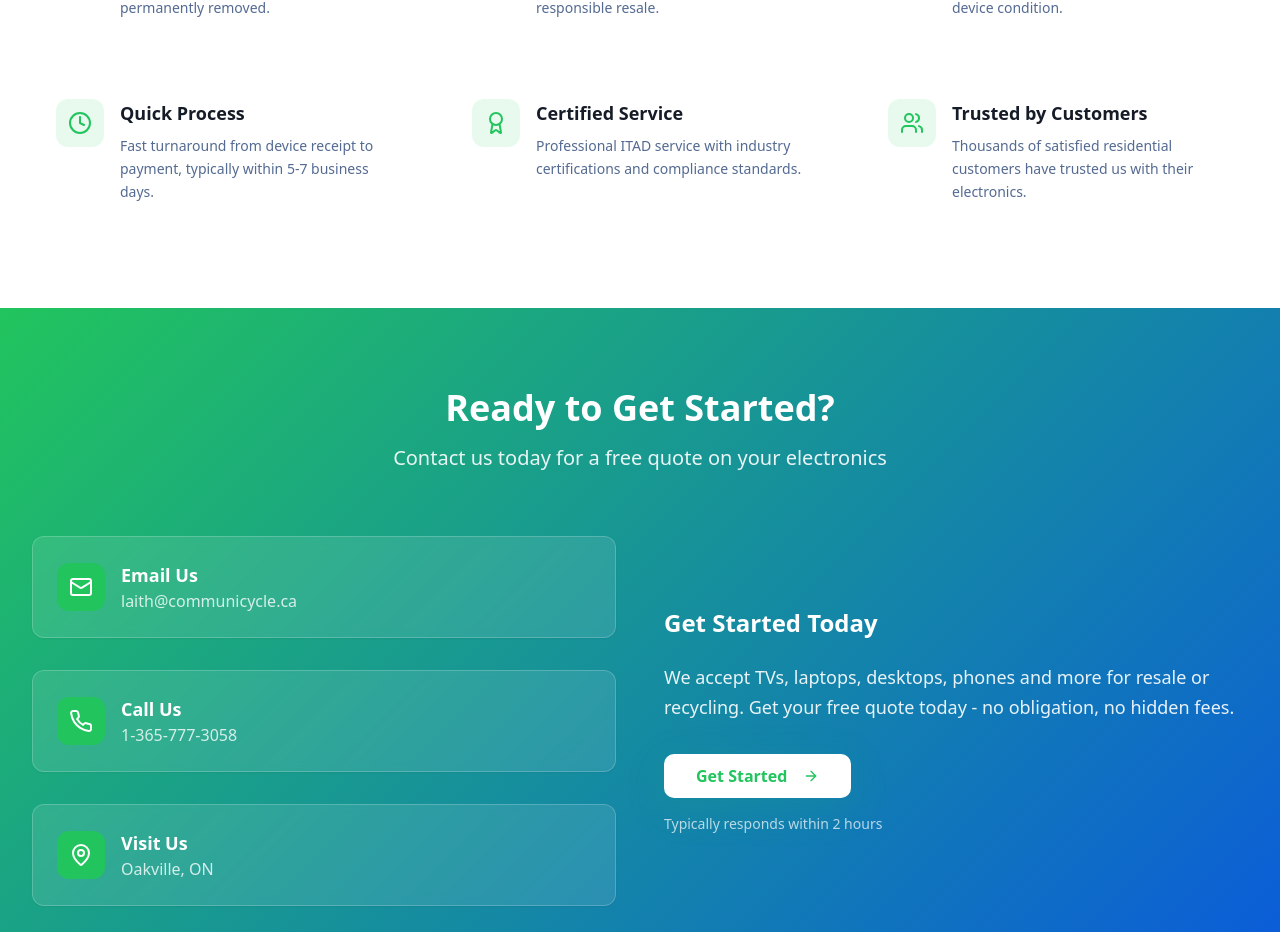
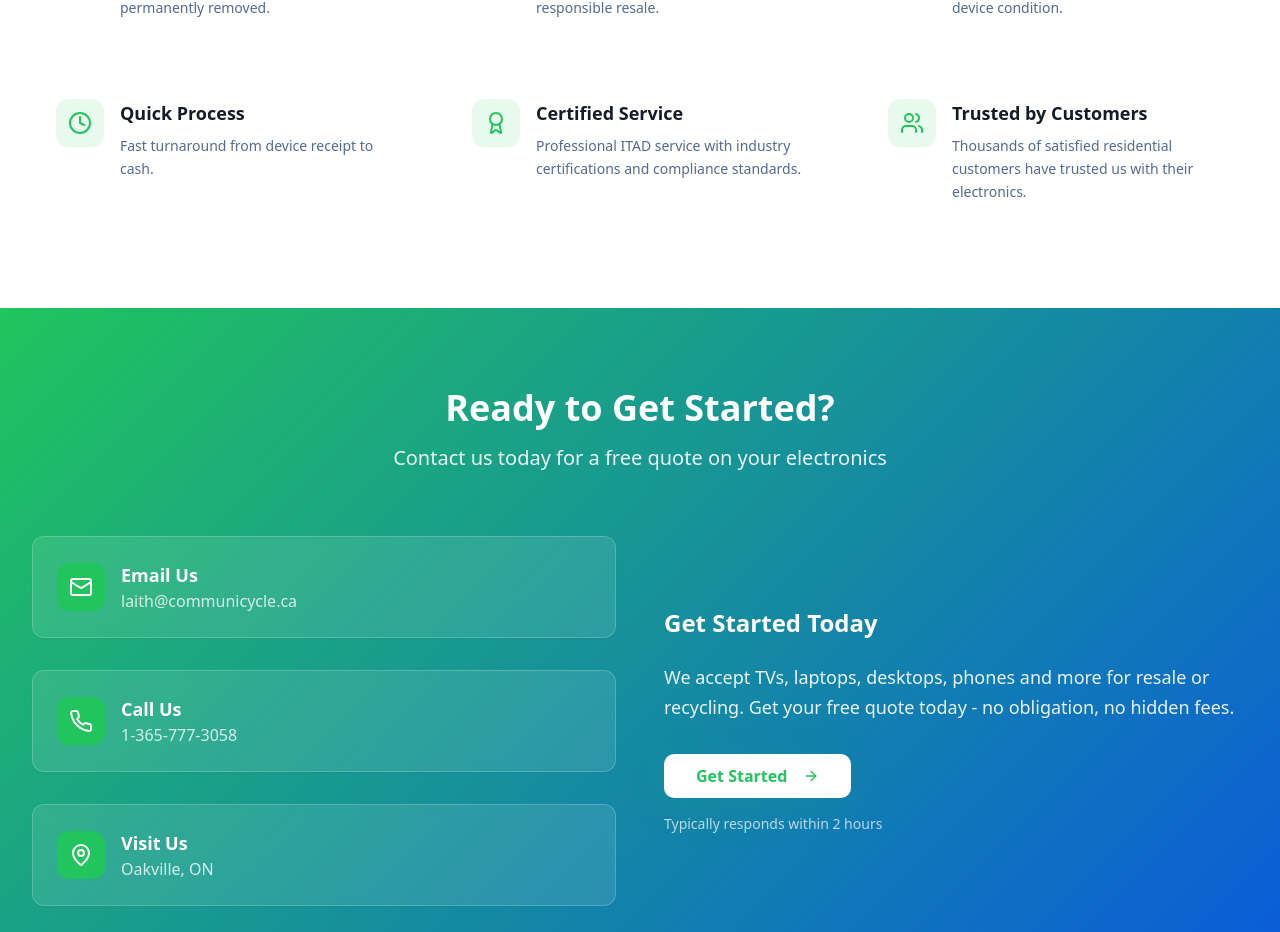
Before and after one commit to Communicycle/communicycle, a React (Vite) app: page / in a window 1280 px wide. Shown: the part 1799-2731 px from the top of the page. Built offline with nearby package versions, Linux system fonts and the light colour scheme.

Commit message:
Update benefits section.
Add information about fast turnaround.

```diff
--- a/src/components/Benefits.tsx
+++ b/src/components/Benefits.tsx
@@ -15,7 +15,7 @@ const benefits = [{
 }, {
   icon: Clock,
   title: "Quick Process",
-  description: "Fast turnaround from device receipt to payment, typically within 5-7 business days."
+  description: "Fast turnaround from device receipt to cash."
 }, {
   icon: Award,
   title: "Certified Service",
```
